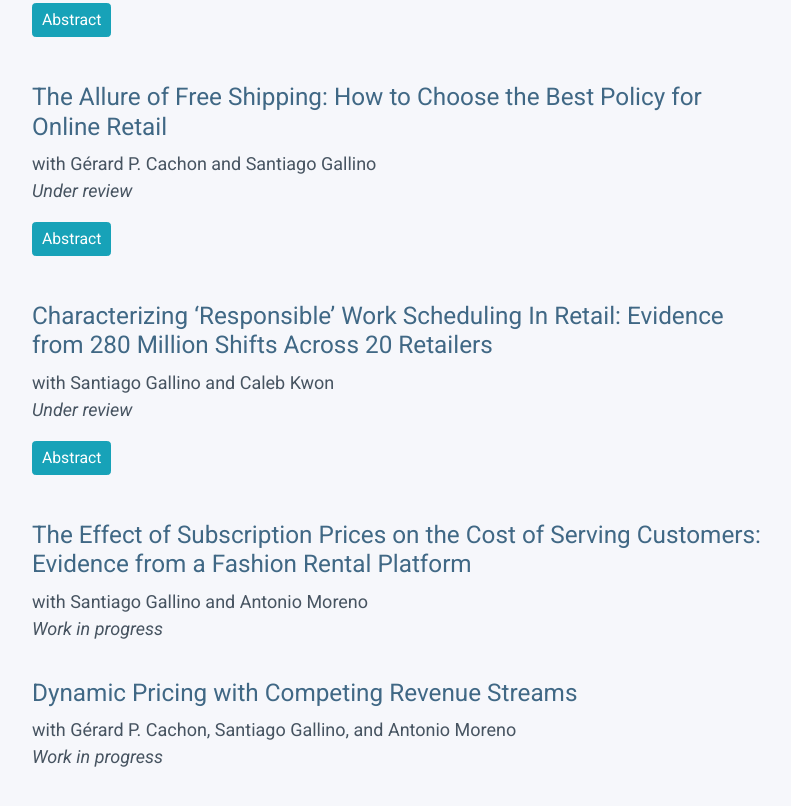
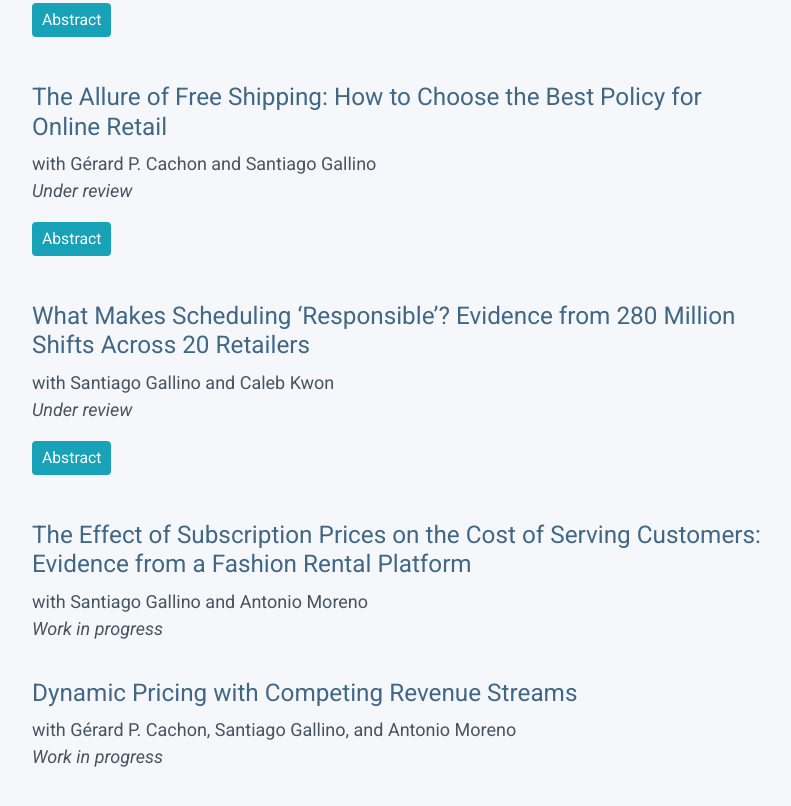
Before and after one commit to borjaapaolaza/borjaapaolaza.github.io, a plain HTML site: page index.html in a window 1280 px wide. Shown: the part 1085-1891 px from the top of the page, without its empty margins (433-1224 px from the left). Drawn offline with nearby package versions, Linux system fonts and the light colour scheme.

Commit message:
Update index.html

```diff
--- a/index.html
+++ b/index.html
@@ -200,7 +200,7 @@
 
               <!-- Paper 4 -->
               <li class="list-group-item">
-                <h4 class="mt-4">Characterizing ‘Responsible’ Work Scheduling In Retail: Evidence from 280 Million Shifts Across 20 Retailers</h4>
+                <h4 class="mt-4">	What Makes Scheduling ‘Responsible’? Evidence from 280 Million Shifts Across 20 Retailers</h4>
                 <span >with Santiago Gallino and Caleb Kwon</span>
                 <p><em> Under review
                   <!-- at Manufacturing & Service Operations Management -->
```
